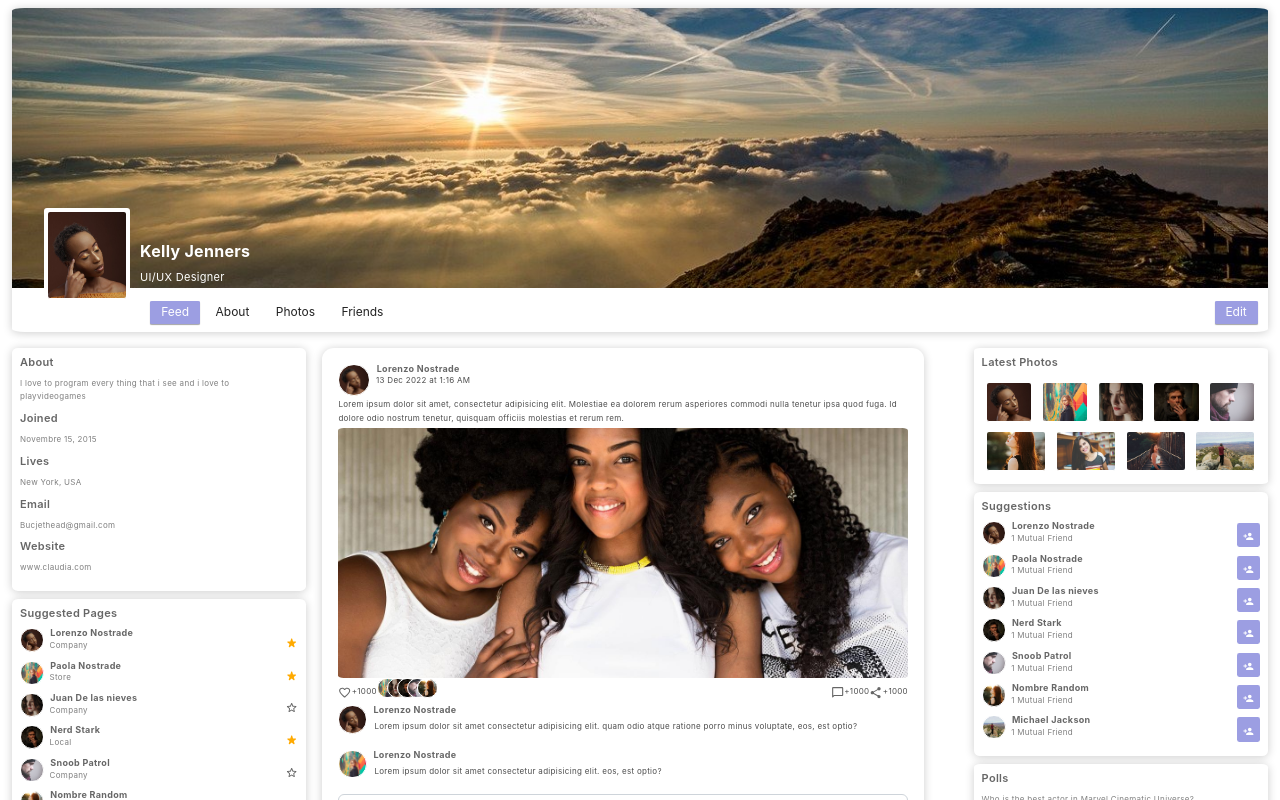
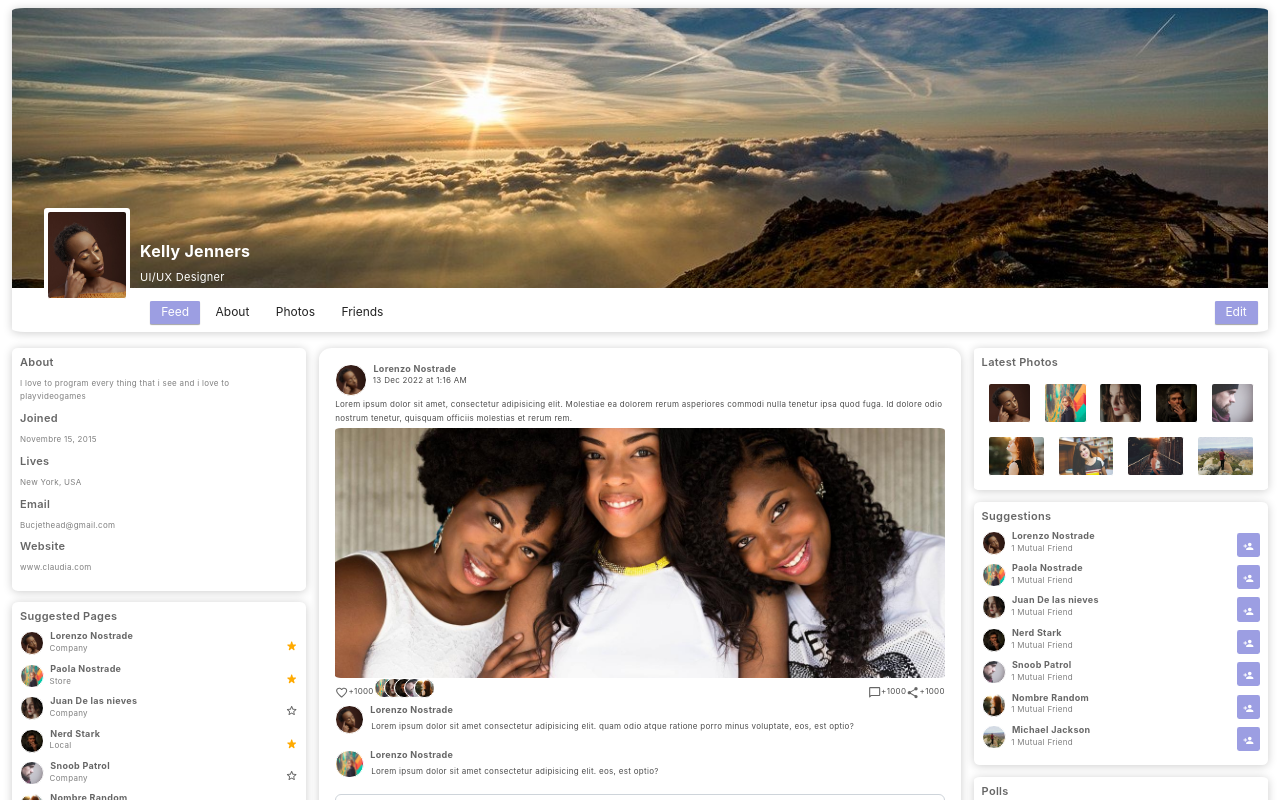
Before and after one commit to YamiKawa1/Inteligente, a React (Create React App) app: page / in a window 1280 px wide. Shown: the top 800 px of the page. Built offline with nearby package versions, Linux system fonts and the light colour scheme.

Commit message:
tamano mejorado

```diff
--- a/src/components/layouts/layouts.css
+++ b/src/components/layouts/layouts.css
@@ -21,7 +21,7 @@
     line-break: normal;
     border-radius: 2%;
     padding: 0.5em;
-    margin-bottom: 0.5em;
+    margin-bottom: 0.7em;
     box-shadow: 0 1px 10px 0 rgba(0, 0, 0, 0.2);
 }
 
@@ -58,13 +58,13 @@
 
 .PhotoGroup div {
     flex: auto;
-    margin: 0.3em 0.3em;
+    margin: 0.4em 0.4em;
 }
 
 .Post {
     background-color: white;
     color: rgba(0, 0, 0, .6);
-    width: 47vw;
+    width: 100%;
     line-height: 1.7;
     border-radius: 2%;
     margin: 0.5em 0 1em 0;
@@ -98,7 +98,7 @@
         position: relative;
         left: 4.5em;
         bottom: 1.7em;
-        margin-right: 3.5em;
+        margin-right: 5em;
     }
 
 .MakeComment textarea::placeholder{
--- a/src/components/views/Main.css
+++ b/src/components/views/Main.css
@@ -9,7 +9,7 @@
 
 .Left{
     margin-top: 0.5em;
-    margin-right: 0.5em;
+    margin-right: 1vw;
 }
 
 .Center {
@@ -18,5 +18,5 @@
 
 .Rigth {
     margin-top: 0.5em;
-    margin-left: 0.5em;
+    margin-left: 1vw;
 }
--- a/src/components/views/Main.jsx
+++ b/src/components/views/Main.jsx
@@ -10,10 +10,10 @@ export default function Main() {
     <div className='container-fluid'>
         <Header/>
             <div className='flexbox'>
-                <div className='Left'>
+                <div className='Left me-auto'>
                     <LeftWall/>
                 </div>
-                <div className='Center'>
+                <div className='Center me-auto'>
                     <CenterWall/>
                 </div>
                 <div className='Rigth ms-auto'>
```
